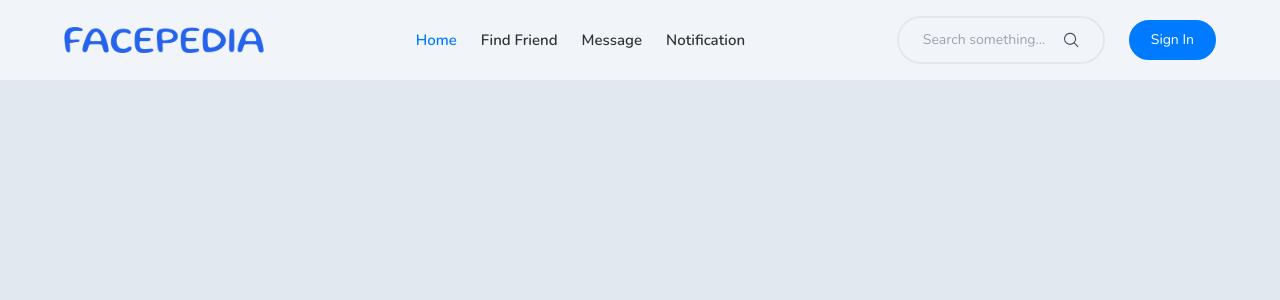
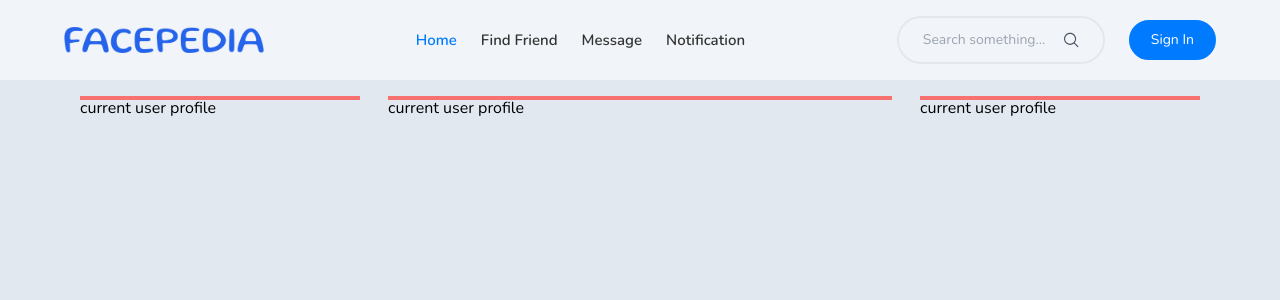
Before and after one commit to akashsarker012/Social_Media_Next_Js, a Next.js app: page / in a window 1280 px wide. Shown: the top 300 px of the page. Built offline with nearby package versions, Linux system fonts and the light colour scheme.

Commit message:
current user

```diff
--- a/src/app/(root)/layout.js
+++ b/src/app/(root)/layout.js
@@ -11,7 +11,7 @@ import Header from "@/components/Header";
 
 export default function RootLayout({ children }) {
   return (
-    <main className=" max-w-6xl mx-auto" >
+    <main className="max-w-6xl mx-auto" >
       <Header/>
       {children}
     </main>
--- a/src/app/(root)/page.js
+++ b/src/app/(root)/page.js
@@ -2,8 +2,16 @@ import React from "react";
 
 export default function Home() {
   return (
-   <div>
-    home page
+   <div className="container mx-auto p-4 lg:grid grid-cols-[280px,1fr,280px] gap-7 h-full mt-20">
+    <section className=" bg-red-400 h-1">
+      current user profile
+    </section>
+     <section className=" bg-red-400 h-1">
+      current user profile
+    </section>
+      <section className=" bg-red-400 h-1">
+      current user profile
+    </section>
    </div>
   );
 }
--- /dev/null
+++ b/src/app/api/current-user/route.js
@@ -0,0 +1,23 @@
+
+import { NextResponse } from "next/server";
+import connectDB from "@/connectDB/db";
+import { userDetailsToken } from "@/helpers/userDetailsToken";
+
+connectDB()
+export async function GET(request){
+    try {
+        const user =  await userDetailsToken(request)
+
+        console.log(user, 'user');
+
+        return NextResponse.json({
+            message : "Current user Details",
+            data : user
+        })
+    } catch (error) {
+        return NextResponse.json({
+            message : error.message || error,
+            error : true
+        })
+    }
+}
--- a/src/app/api/logout/route.js
+++ b/src/app/api/logout/route.js
@@ -1,3 +1,4 @@
+
 import { NextResponse } from 'next/server'
 
 export async function GET(){
@@ -13,7 +14,6 @@ export async function GET(){
         }
 
         response.cookies.set('token','',cookiesOption)
-
         return response
     } catch (error) {
         return NextResponse.json({
--- a/src/components/UserButton.js
+++ b/src/components/UserButton.js
@@ -1,14 +1,18 @@
+'use client'
 import axios from "axios";
+import { useRouter } from 'next/navigation'
 import React from "react";
 import toast from "react-hot-toast";
 import { FaUserCircle } from "react-icons/fa";
 
 export default function UserButton({className}) {
 
+  const router = useRouter()
+
   const handleUserLogout = async ()=>{
     const response = await axios.get('/api/logout')
-
     toast(response?.data.message)
+    router.push('/login')
   }
   return (
     <div className={`bg-gray-100 p-8 w-80 ${className}`}>
--- /dev/null
+++ b/src/helpers/userDetailsToken.js
@@ -0,0 +1,21 @@
+import connectDB from '@/connectDB/db'
+import userModel from '@/models/userModel'
+import jwt from 'jsonwebtoken'
+
+connectDB()
+export const userDetailsToken = async(request) =>{
+    try {
+        const token = request.cookies.get('token')?.value || ''
+        if(token){
+            const userData =  jwt.verify(token,process.env.SECREAT_KEY_TOKEN)
+
+            const user = await userModel.findOne({ _id : userData.id })
+            return user
+        }
+
+        return token
+
+    } catch (error) {
+        return error
+    }
+}
--- a/src/middleware.js
+++ b/src/middleware.js
@@ -21,8 +21,8 @@ export function middleware(request) {
 // See "Matching Paths" below to learn more
 export const config = {
   matcher: [
+    '/',
     '/login',
     '/register',
-    '/'
   ],
 }
```
